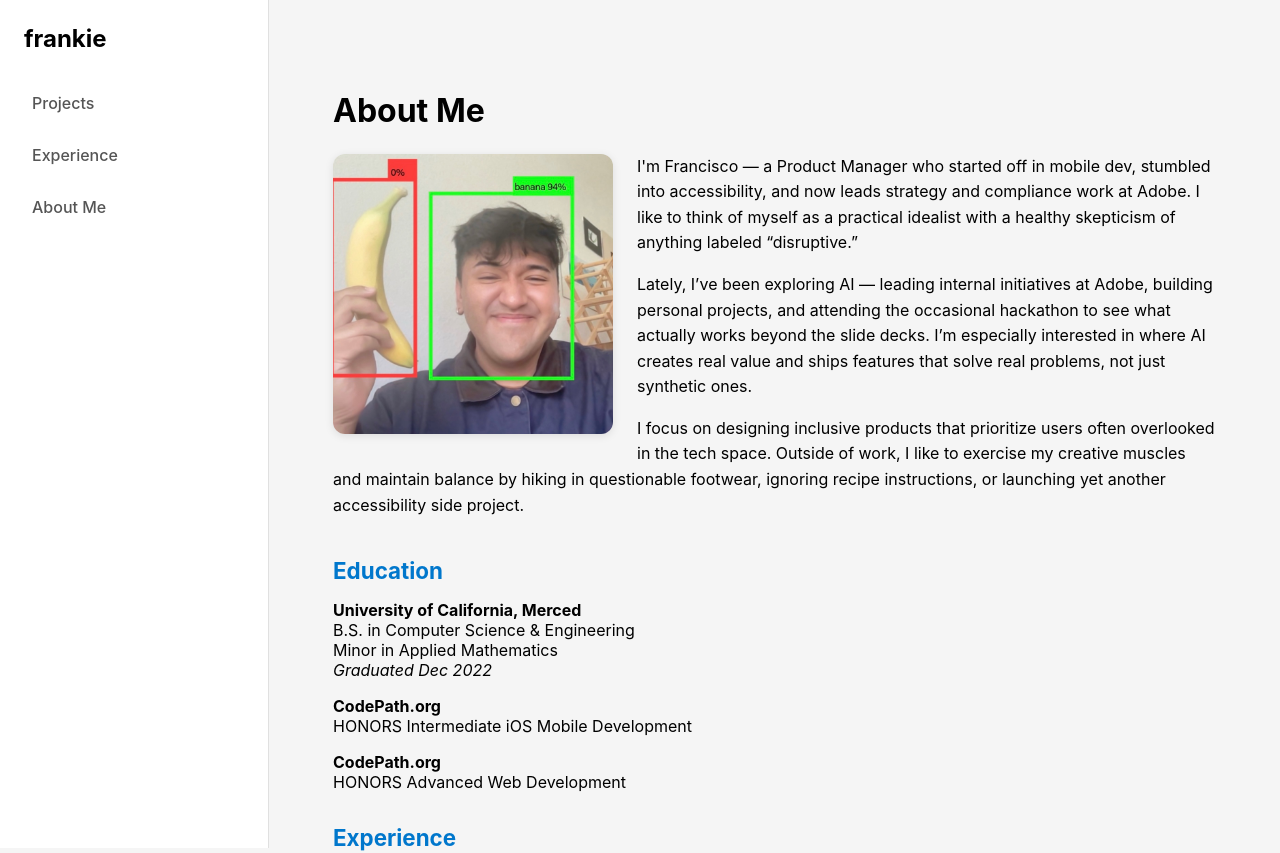
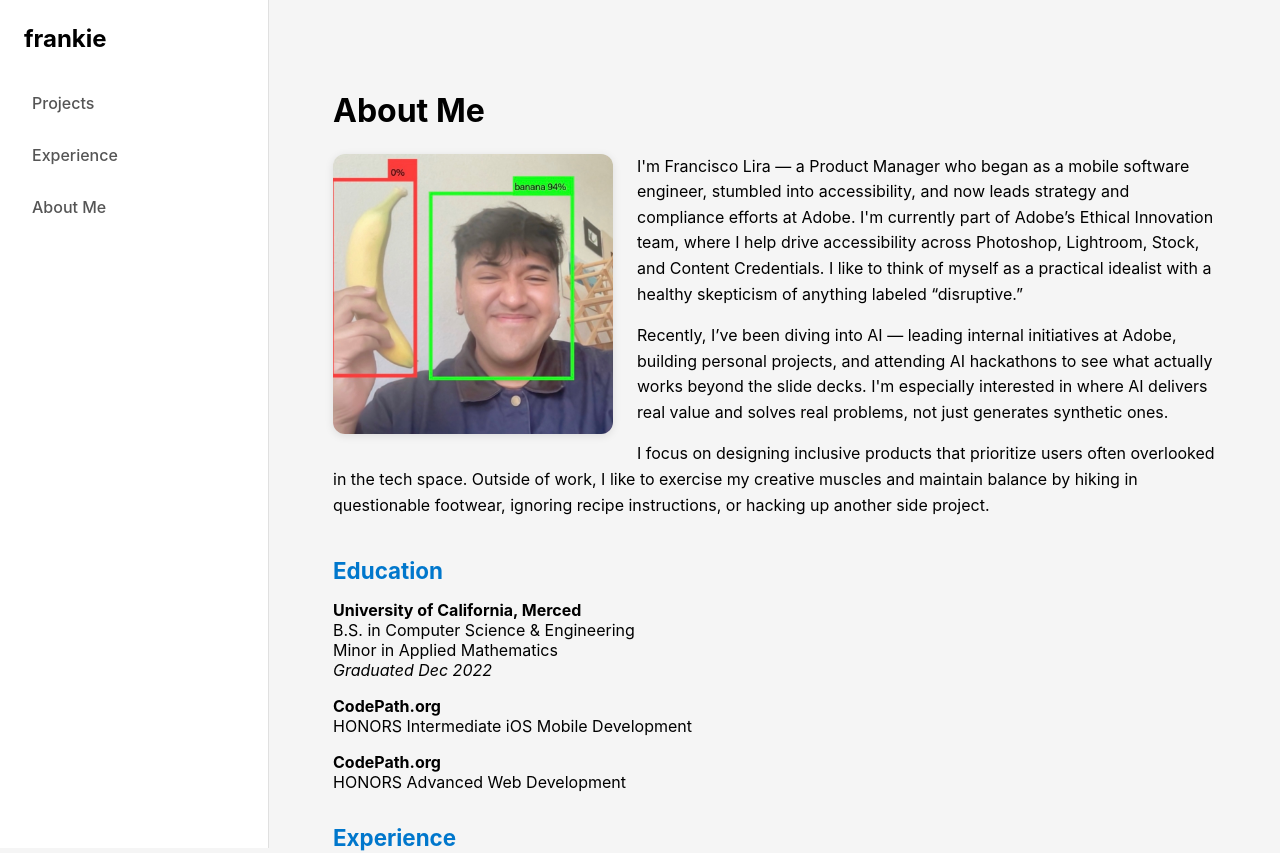
Before and after one commit to frankie-lira/frankie-portfolio, a React (Vite) app: page / in a window 1280 px wide. Shown: the top 853 px of the page. Built offline with nearby package versions, Linux system fonts and the light colour scheme.

Commit message:
changed wording

```diff
--- a/src/components/About.jsx
+++ b/src/components/About.jsx
@@ -18,19 +18,15 @@ function About() {
         />
 
 <p>
-          I'm Francisco — a Product Manager who started off in mobile dev, stumbled into accessibility, and now leads strategy and
-          compliance work at Adobe. I like to think of myself as a practical idealist with a healthy skepticism of anything labeled
-          “disruptive.”
+  I'm Francisco Lira — a Product Manager who began as a mobile software engineer, stumbled into accessibility, and now leads strategy and compliance efforts at Adobe. I'm currently part of Adobe’s Ethical Innovation team, where I help drive accessibility across Photoshop, Lightroom, Stock, and Content Credentials. I like to think of myself as a practical idealist with a healthy skepticism of anything labeled “disruptive.”
 </p>
+
 <p>
-          Lately, I’ve been exploring AI — leading internal initiatives at Adobe, building personal projects, and attending the
-          occasional hackathon to see what actually works beyond the slide decks. I’m especially interested in where AI creates real
-          value and ships features that solve real problems, not just synthetic ones.
+  Recently, I’ve been diving into AI — leading internal initiatives at Adobe, building personal projects, and attending AI hackathons to see what actually works beyond the slide decks. I'm especially interested in where AI delivers real value and solves real problems, not just generates synthetic ones.
 </p>
+
 <p>
-          I focus on designing inclusive products that prioritize users often overlooked in the tech space. Outside of work, I like to
-          exercise my creative muscles and maintain balance by hiking in questionable footwear, ignoring recipe instructions, or
-          launching yet another accessibility side project.
+  I focus on designing inclusive products that prioritize users often overlooked in the tech space. Outside of work, I like to exercise my creative muscles and maintain balance by hiking in questionable footwear, ignoring recipe instructions, or hacking up another side project.
 </p>
       </div>
 
```
Lines whose indentation alone changed are shown as unchanged.
